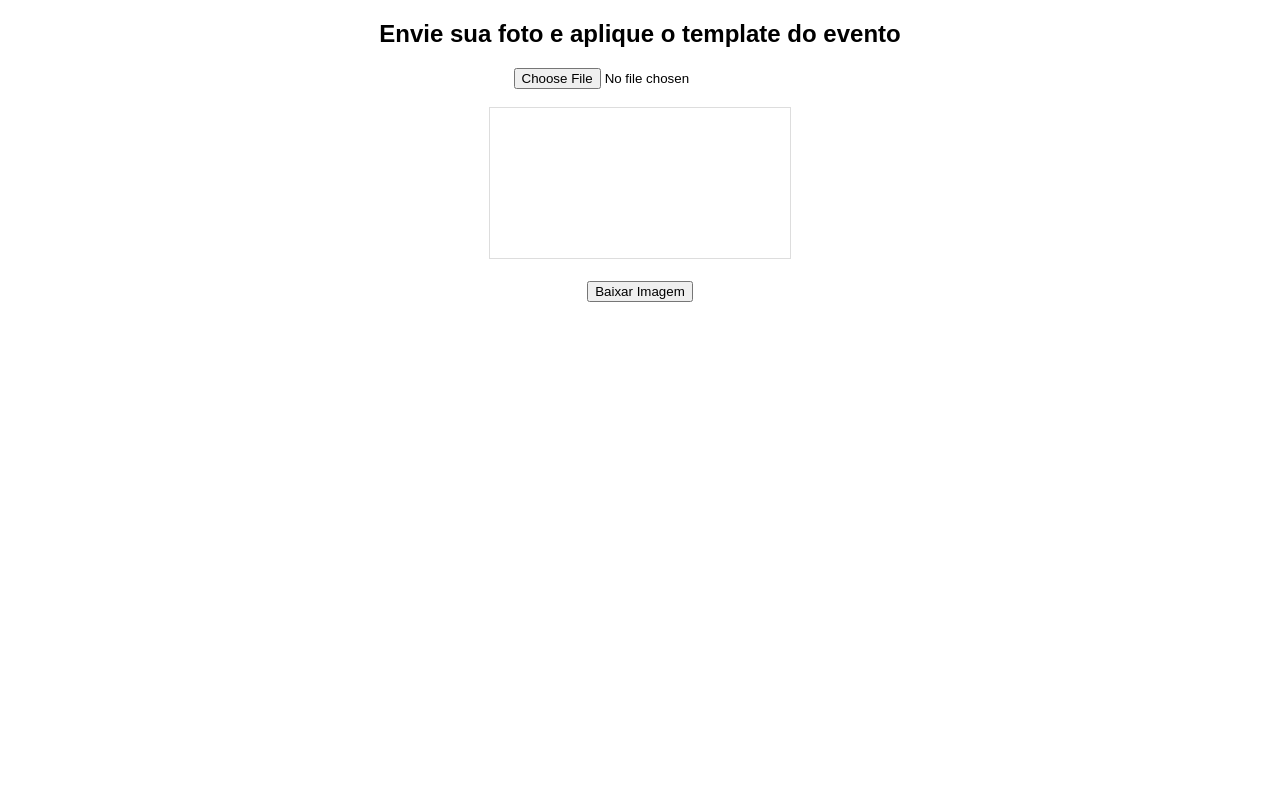
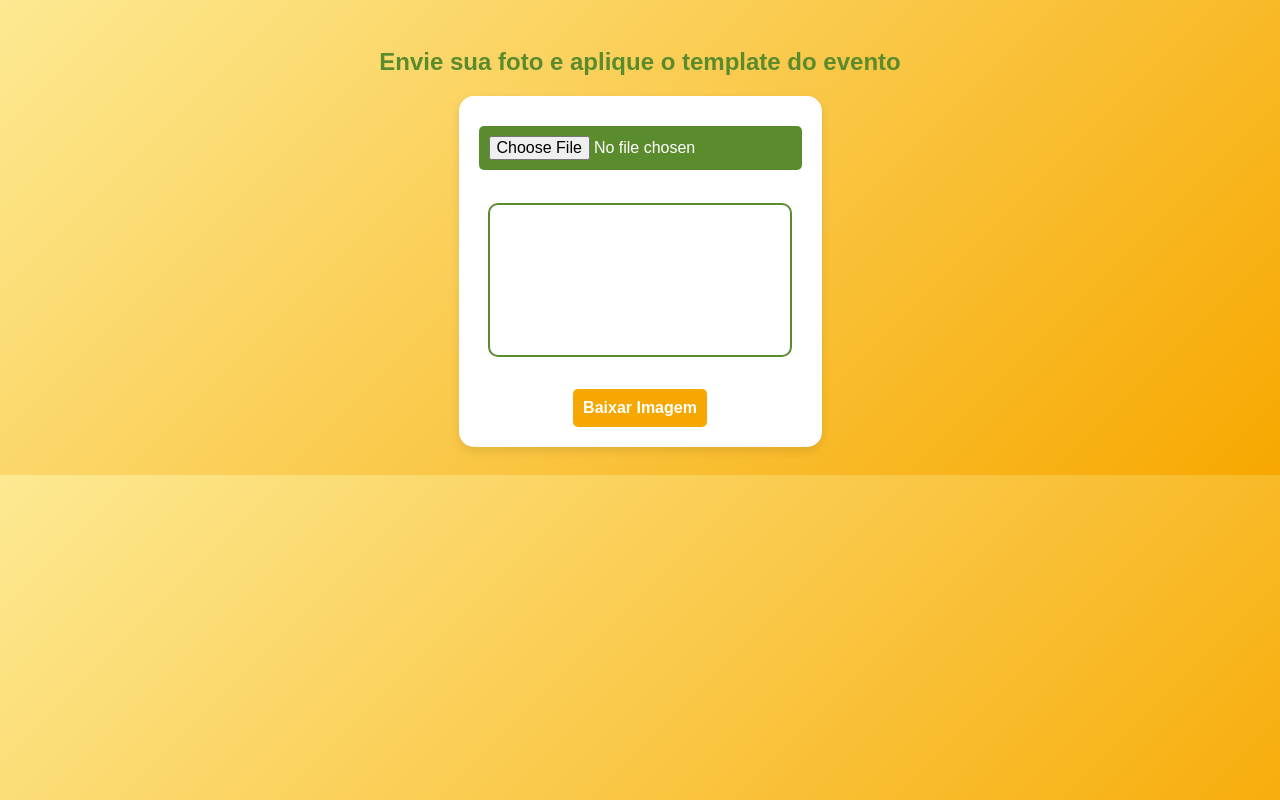
Before and after one commit to Rede-DPP/meu-site, a plain HTML site: page index.html in a window 1280 px wide. Drawn offline with Linux system fonts and the light colour scheme.

Commit message:
other version

```diff
--- a/index.html
+++ b/index.html
@@ -7,34 +7,68 @@
     <style>
         body {
             text-align: center;
-            font-family: Arial, sans-serif;
+            font-family: 'Arial', sans-serif;
+            background: linear-gradient(135deg, #fde992, #f7a800);
+            color: #2d501e;
+            padding: 20px;
+        }
+        h2 {
+            font-size: 24px;
+            font-weight: bold;
+            color: #5a8b2d;
+        }
+        .container {
+            background: #fff;
+            padding: 20px;
+            border-radius: 15px;
+            box-shadow: 0 4px 10px rgba(0, 0, 0, 0.1);
+            display: inline-block;
+            max-width: 90%;
+        }
+        input, button {
+            margin-top: 10px;
+            padding: 10px;
+            font-size: 16px;
+            border-radius: 5px;
+            border: none;
+            cursor: pointer;
+        }
+        input {
+            background: #5a8b2d;
+            color: white;
+        }
+        button {
+            background: #f7a800;
+            color: white;
+            font-weight: bold;
+        }
+        button:hover {
+            background: #e69500;
         }
         canvas {
             max-width: 100%;
-            border: 1px solid #ddd;
+            border: 2px solid #5a8b2d;
+            border-radius: 10px;
+            margin-top: 15px;
         }
     </style>
 </head>
 <body>
     <h2>Envie sua foto e aplique o template do evento</h2>
-    <input type="file" id="upload" accept="image/*">
-    <br><br>
-    <canvas id="canvas"></canvas>
-    <br><br>
-    <button id="download">Baixar Imagem</button>
+    <div class="container">
+        <input type="file" id="upload" accept="image/*">
+        <br><br>
+        <canvas id="canvas"></canvas>
+        <br><br>
+        <button id="download">Baixar Imagem</button>
+    </div>
 
     <script>
         const upload = document.getElementById('upload');
         const canvas = document.getElementById('canvas');
         const ctx = canvas.getContext('2d');
-
         const template = new Image();
-        template.src = 'template_V_CBDPP.png'; // Caminho do template
-        let templateLoaded = false;
-
-        template.onload = function() {
-            templateLoaded = true;
-        };
+        template.src = 'template_V_CBDPP.png';
 
         upload.addEventListener('change', (event) => {
             const file = event.target.files[0];
@@ -44,24 +78,16 @@
             reader.onload = function(e) {
                 const img = new Image();
                 img.onload = function() {
-                    if (!templateLoaded) {
-                        alert('O template ainda está carregando. Tente novamente em alguns segundos.');
-                        return;
+                    canvas.width = img.width;
+                    canvas.height = img.height;
+                    ctx.drawImage(img, 0, 0, img.width, img.height);
+
+                    template.onload = function() {
+                        ctx.drawImage(template, 0, 0, img.width, img.height);
+                    };
+                    if (template.complete) {
+                        ctx.drawImage(template, 0, 0, img.width, img.height);
                     }
-
-                    // Ajusta o canvas para o tamanho do template
-                    canvas.width = template.width;
-                    canvas.height = template.height;
-
-                    // Ajusta a imagem carregada para cobrir o canvas corretamente
-                    const scale = Math.max(template.width / img.width, template.height / img.height);
-                    const newWidth = img.width * scale;
-                    const newHeight = img.height * scale;
-                    const xOffset = (template.width - newWidth) / 2;
-                    const yOffset = (template.height - newHeight) / 2;
-
-                    ctx.drawImage(img, xOffset, yOffset, newWidth, newHeight);
-                    ctx.drawImage(template, 0, 0, template.width, template.height);
                 };
                 img.src = e.target.result;
             };
```
